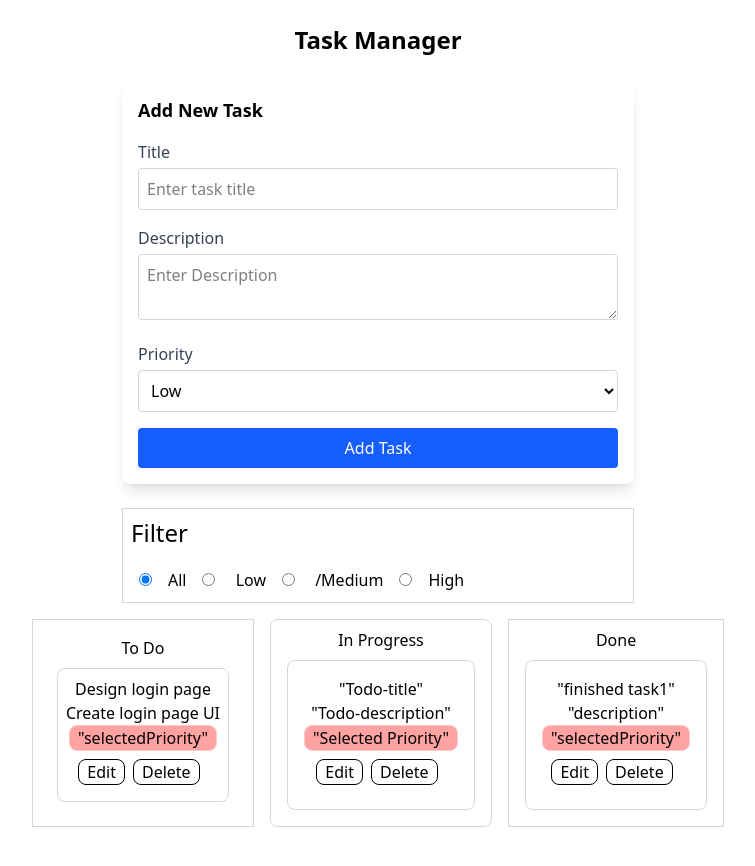
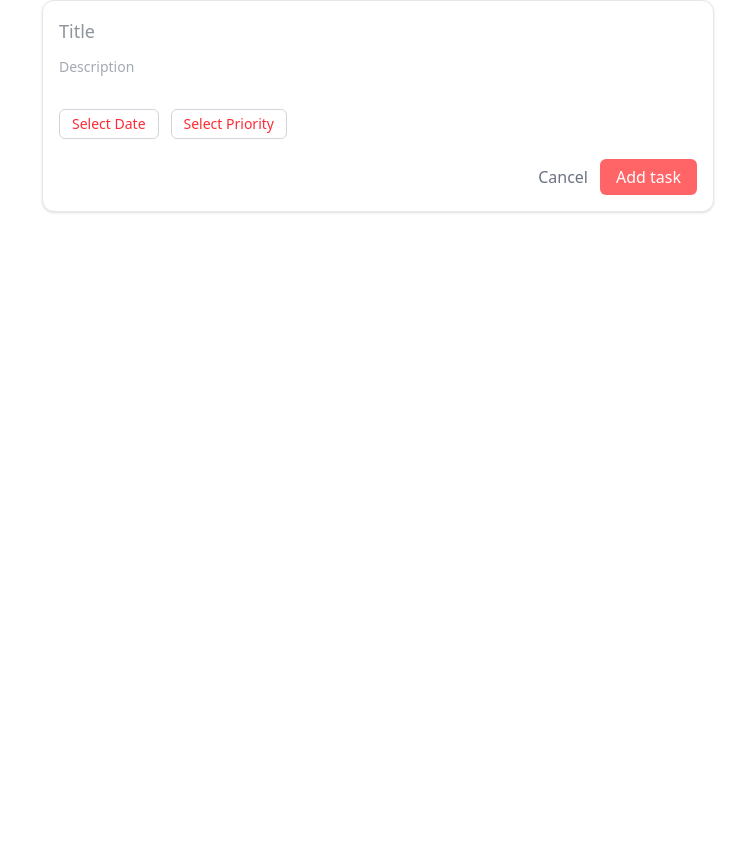
Before and after one commit to Nandanarayaroth/Mini-task-manager, a React (Vite) app: page / in a window 1280 px wide. Shown: the whole page, without its empty margins (262-1017 px from the left). After the commit the page ends 800 px from the top, so only its background shows below. Built offline with nearby package versions, Linux system fonts and the light colour scheme.

Commit message:
task-manager1

```diff
--- a/src/App.jsx
+++ b/src/App.jsx
@@ -1,16 +1,25 @@
-import { useState } from 'react'
-import ParentComponent from './components/ParentComponent';
+// App.jsx
+import React, { useState } from "react";
+import TaskForm from "./components/TaskForm"
 
+export default function App() {
+  const [tasks, setTasks] = useState([]);
 
-
-
-function App() {
+  const handleAddTask = (task) => {
+    console.log("Task added:", task);
+    setTasks((prev) => [...prev, task]);
+  };
 
   return (
-    <>
-     <ParentComponent/>
-    </>
+    <div>
+      <TaskForm onAddTask={handleAddTask} />
+      <div>
+        {tasks.map((task) => (
+          <div key={task.id}>
+            {task.title} - {task.priority} - {task.dueDate}
+          </div>
+        ))}
+      </div>
+    </div>
   );
 }
-
-export default App
--- a/src/components/ParentComponent.jsx
+++ b/src/components/ParentComponent.jsx
@@ -9,6 +9,7 @@ export default function ParentComponent() {
       <div className="min-h-screen bg-gra-100 p-6">
         <h1 className="text-2xl font-bold text-center mb-6">Task Manager</h1>
         <TaskForm/>
+        <TaskManager/>
         <Filter/>
         <Status/>
       </div>
--- a/src/components/TaskForm.jsx
+++ b/src/components/TaskForm.jsx
@@ -1,66 +1,285 @@
-import React, { use, useEffect, useState } from "react";
+// import React, { useState } from "react";
+
+// export default function TaskForm() {
+//   const [title, setTitle] = useState("");
+//   const [description, setDescription] = useState("");
+//   const [priority, setPriority] = useState("");
+//   const [showDropdown, setShowDropdown] = useState(false);
+//   const [dueDate, setDueDate] = useState("");
+//   const [showDateInput, setShowDateInput] = useState(false);
+
+//   const handleSubmit = (e) => {
+//     e.preventDefault();
+
+//     if (!title.trim() || !description.trim() || !dueDate || !priority) {
+//       alert("Please fill all fields");
+//       return;
+//     }
+
+//     const newTask = {
+//       id: Date.now(),
+//       title,
+//       description,
+//       priority,
+//       dueDate,
+//       status: "To Do",
+//     };
+
+//     console.log("Task added:", newTask);
+
+//     setTitle("");
+//     setDescription("");
+//     setPriority("");
+//     setDueDate("");
+//   };
+
+//   return (
+//     <form
+//       onSubmit={handleSubmit}
+//       className="bg-gray-900 border border-gray-200 rounded-xl shadow-sm w-full max-w-2xl mx-auto p-4 flex flex-col gap-3 relative"
+//     >
+//       <input
+//         type="text"
+//         placeholder="Title"
+//         value={title}
+//         onChange={(e) => setTitle(e.target.value)}
+//         className="w-full text-white font-medium text-lg focus:outline-none"
+//       />
+
+//       <textarea
+//         placeholder="Description"
+//         value={description}
+//         onChange={(e) => setDescription(e.target.value)}
+//         rows={2}
+//         className="w-full text-sm text-white focus:outline-none resize-none border-none"
+//       />
+
+//       <div className="flex items-center gap-3 text-sm text-whiterelative">
+//         <div className="relative">
+//           <button
+//             type="button"
+//             onClick={() => setShowDateInput((prev) => !prev)}
+//             className={`border border-gray-300 rounded-md px-3 py-1 flex items-center gap-1 hover:bg-gray-100 ${
+//               !dueDate ? "text-red-500" : ""
+//             }`}
+//           >
+//             📅 {dueDate ? dueDate : "Select Date"}
+//           </button>
+//           {showDateInput && (
+//             <input
+//               type="date"
+//               value={dueDate}
+//               onChange={(e) => {
+//                 setDueDate(e.target.value);
+//                 setShowDateInput(false);
+//               }}
+//               className="absolute top-10 left-0 border border-gray-200 rounded-md shadow-sm px-2 py-1 text-white"
+//             />
+//           )}
+//         </div>
+
+//         <div className="relative">
+//           <button
+//             type="button"
+//             onClick={() => setShowDropdown((prev) => !prev)}
+//             className={`border border-gray-300 rounded-md px-3 py-1 flex items-center gap-1 hover:text-white ${
+//               !priority ? "text-red-500" : ""
+//             }`}
+//           >
+//             🚩 {priority ? priority : "Select Priority"}
+//           </button>
+
+//           {showDropdown && (
+//             <div className="absolute top-10 left-28 bg-white border border-gray-200 rounded-md shadow-md w-32 z-10">
+//               {["Low", "Medium", "High"].map((level) => (
+//                 <button
+//                   key={level}
+//                   type="button"
+//                   onClick={() => {
+//                     setPriority(level);
+//                     setShowDropdown(false);
+//                   }}
+//                   className={`block w-full text-left px-3 py-1 hover:bg-gray-100 ${
+//                     priority === level
+//                       ? "bg-gray-50 font-medium text-white"
+//                       : ""
+//                   }`}
+//                 >
+//                   {level}
+//                 </button>
+//               ))}
+//             </div>
+//           )}
+//         </div>
+//       </div>
+
+//       <div className="flex justify-end mt-2">
+//         <button
+//           type="button"
+//           className="text-white hover:text-gray-700 font-medium mr-3"
+//           onClick={() => {
+//             setTitle("");
+//             setDescription("");
+//             setPriority("");
+//             setDueDate("");
+//           }}
+//         >
+//           Cancel
+//         </button>
+//         <button
+//           type="submit"
+//           className="bg-white text-black font-medium px-4 py-1.5 rounded-md hover:bg-red-500 transition"
+//         >
+//           Add task
+//         </button>
+//       </div>
+//     </form>
+//   );
+// }
+
+
+
+
+
+
+
+
+import React, { useState } from "react";
 
 export default function TaskForm() {
   const [title, setTitle] = useState("");
   const [description, setDescription] = useState("");
-  const [priority, setPriority] = useState("Low");
+  const [priority, setPriority] = useState(""); // empty default
+  const [showDropdown, setShowDropdown] = useState(false);
+  const [dueDate, setDueDate] = useState("");
+  const [showDateInput, setShowDateInput] = useState(false);
 
   const handleSubmit = (e) => {
     e.preventDefault();
-    const newTask={
-      id:Date.now(),
+
+    if (!title.trim() || !description.trim() || !dueDate || !priority) {
+      alert("Please fill all fields and select priority & date.");
+      return;
+    }
+
+    const newTask = {
+      id: Date.now(),
       title,
       description,
       priority,
-      status:"To Do"
-    }
-    onAddTask(newTask);
+      dueDate,
+      status: "To Do",
+    };
+
+    console.log("Task added:", newTask);
+
     setTitle("");
     setDescription("");
-    setPriority("Low")
+    setPriority("");
+    setDueDate("");
   };
 
   return (
-    <form onSubmit={handleSubmit} className="bg-white shadow-lg rounded-lg p-4 w-full max-w-lg mx-auto flex flex-col gap-4 ">
-      <h3 className="text-lg font-semibold">Add New Task</h3>
-
-      <div>
-        <label className="text-gray-700 font-medium block mb-1">Title</label>
+    <form
+      onSubmit={handleSubmit}
+      className="bg-white border border-gray-200 rounded-xl shadow-sm w-full max-w-2xl mx-auto p-4 flex flex-col gap-3 relative"
+    >
       <input
         type="text"
-          placeholder="Enter task title"
+        placeholder="Title"
         value={title}
         onChange={(e) => setTitle(e.target.value)}
-          className="border border-gray-300 rounded p-2 w-full focus:outline-none focus:ring-2 focus:ring-blue-500"
+        className="w-full text-gray-800 font-medium text-lg focus:outline-none"
       />
-      </div>
-      <div>
-        <label className="text-gray-700 font-medium block mb-1">
-          Description
-        </label>
+
       <textarea
-          type="text"
-          placeholder="Enter Description"
+        placeholder="Description"
         value={description}
         onChange={(e) => setDescription(e.target.value)}
-          className="border border-gray-300 rounded p-2 w-full focus:outline-none focus:ring-2 focus:ring-blue-500"
+        rows={2}
+        className="w-full text-sm text-gray-600 focus:outline-none resize-none border-none"
       />
+
+      <div className="flex items-center gap-3 text-sm text-gray-600 relative">
+
+        <div className="relative">
+          <button
+            type="button"
+            onClick={() => setShowDateInput((prev) => !prev)}
+            className={`border border-gray-300 rounded-md px-3 py-1 flex items-center gap-1 hover:bg-gray-100 ${
+              !dueDate ? "text-red-500" : ""
+            }`}
+          >
+            {dueDate ? dueDate : "Select Date"}
+          </button>
+          {showDateInput && (
+            <input
+              type="date"
+              value={dueDate}
+              onChange={(e) => {
+                setDueDate(e.target.value);
+                setShowDateInput(false);
+              }}
+              className="absolute top-10 left-0 border border-gray-200 rounded-md shadow-sm px-2 py-1 text-gray-700"
+            />
+          )}
         </div>
-      <div>
-        <label className="text-gray-700 font-medium block mb-1">Priority</label>
-        <select
-          value={priority}
-          onChange={(e) => setPriority(e.target.value)}
-          className="border border-gray-300 rounded p-2 w-full focus:outline-none focus:ring-2 focus:ring-blue-500"
+
+        <div className="relative">
+          <button
+            type="button"
+            onClick={() => setShowDropdown((prev) => !prev)}
+            className={`border border-gray-300 rounded-md px-3 py-1 flex items-center gap-1 hover:bg-gray-100 ${
+              !priority ? "text-red-500" : ""
+            }`}
           >
-          <option>Low</option>
-          <option>Medium</option>
-          <option>High</option>
-        </select>
+           {priority ? priority : "Select Priority"}
+          </button>
+
+          {showDropdown && (
+            <div className="absolute top-10 left-28 bg-white border border-gray-200 rounded-md shadow-md w-32 z-10">
+              {["Low", "Medium", "High"].map((level) => (
+                <button
+                  key={level}
+                  type="button"
+                  onClick={() => {
+                    setPriority(level);
+                    setShowDropdown(false);
+                  }}
+                  className={`block w-full text-left px-3 py-1 hover:bg-gray-100 ${
+                    priority === level
+                      ? "bg-gray-50 font-medium text-gray-800"
+                      : ""
+                  }`}
+                >
+                  {level}
+                </button>
+              ))}
             </div>
-      <button className="bg-blue-600 text-white py-2 px-2 rounded hover:bg-blue-700 transition-all">
-        Add Task
+          )}
+        </div>
+      </div>
+
+      <div className="flex justify-end mt-2">
+        <button
+          type="button"
+          className="text-gray-500 hover:text-gray-700 font-medium mr-3"
+          onClick={() => {
+            setTitle("");
+            setDescription("");
+            setPriority("");
+            setDueDate("");
+          }}
+        >
+          Cancel
         </button>
+        <button
+          type="submit"
+          className="bg-red-400 text-white font-medium px-4 py-1.5 rounded-md hover:bg-red-500 transition"
+        >
+          Add task
+        </button>
+      </div>
     </form>
   );
 }
```
Also changed, not shown: src/components/TaskManager.jsx (added). Lines whose indentation alone changed are shown as unchanged.
